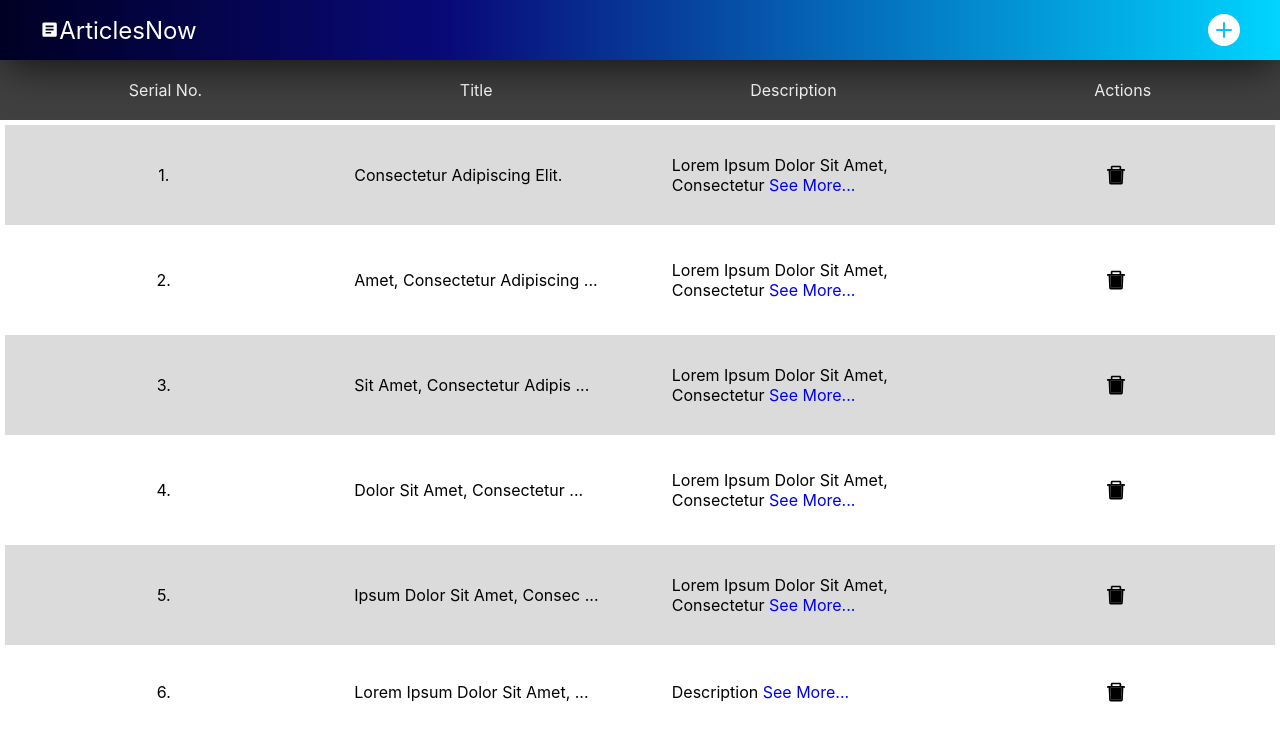
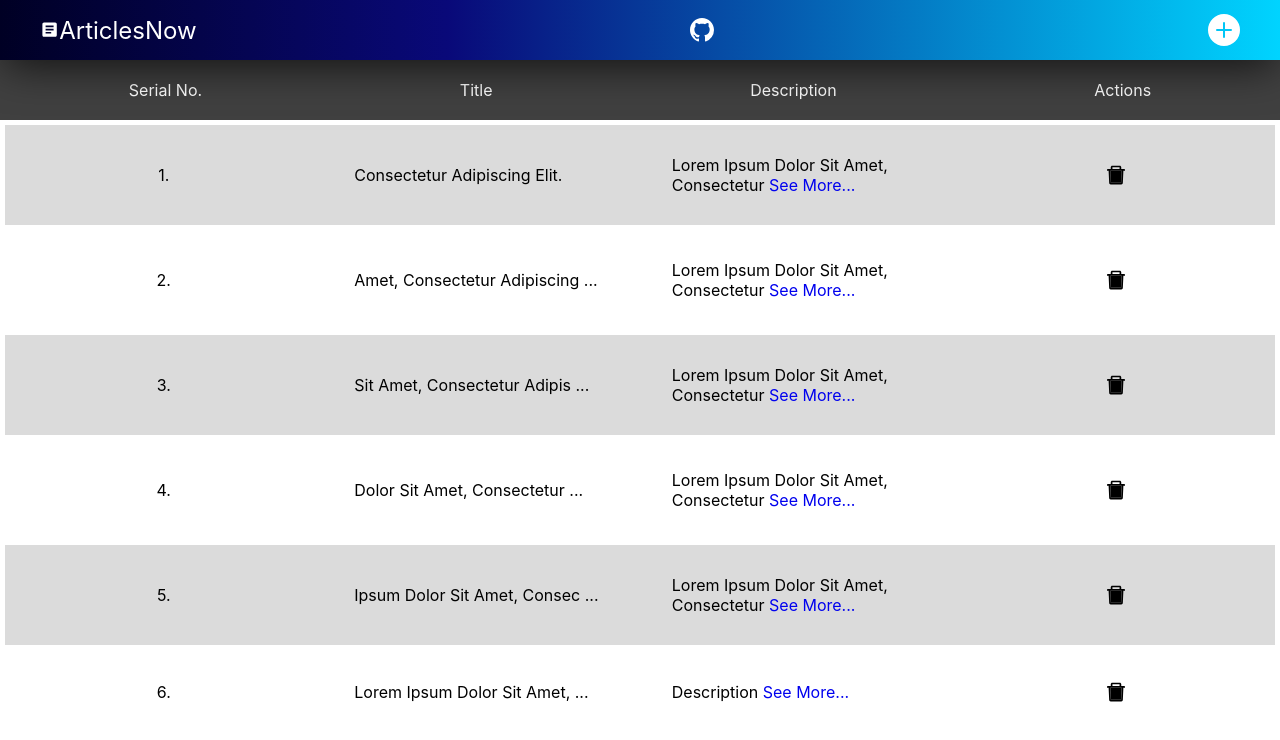
Before and after one commit to gurkiratsinghofficial/ArticlesNow, a React (Create React App) app: page / in a window 1280 px wide. Shown: the top 740 px of the page. Built offline with nearby package versions, Linux system fonts and the light colour scheme.

Commit message:
github link added

```diff
--- a/src/App.css
+++ b/src/App.css
@@ -32,6 +32,11 @@ html ::-webkit-scrollbar-thumb {
   -webkit-box-shadow: 0px 10px 43px -5px rgba(0, 0, 0, 0.75);
   -moz-box-shadow: 0px 10px 43px -5px rgba(0, 0, 0, 0.75);
   box-shadow: 0px 10px 43px -5px rgba(0, 0, 0, 0.75);
+}
+.header > a {
+  color: white;
+  text-decoration: none;
+  font-size: xx-large;
 }
 .header > :first-child {
   cursor: pointer;
--- a/src/shared/Header.js
+++ b/src/shared/Header.js
@@ -1,6 +1,7 @@
 import React, { useCallback } from "react";
 import { MdArticle } from "react-icons/md";
 import { BsFillPlusCircleFill } from "react-icons/bs";
+import { BsGithub } from "react-icons/bs";
 import { useNavigate } from "react-router-dom";
 
 function Header({ toggleAddModal }) {
@@ -17,6 +18,9 @@ function Header({ toggleAddModal }) {
         <MdArticle />
         <span>ArticlesNow</span>
       </div>
+      <a href="https://github.com/gurkiratsinghofficial/ArticlesNow">
+        <BsGithub />
+      </a>
       <div onClick={openAddModal}>
         <BsFillPlusCircleFill />
       </div>
```
